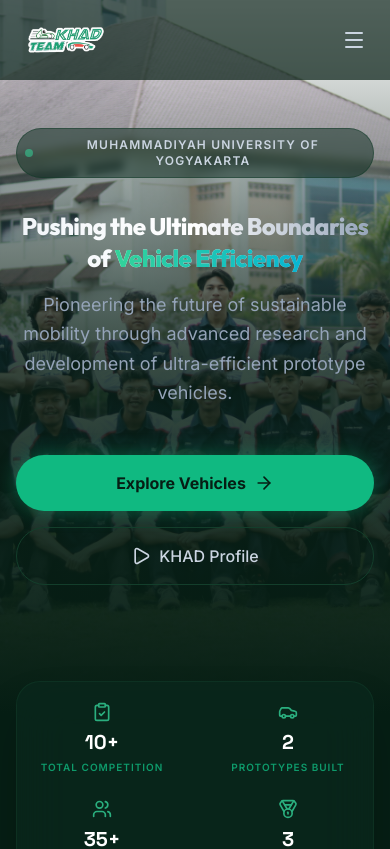
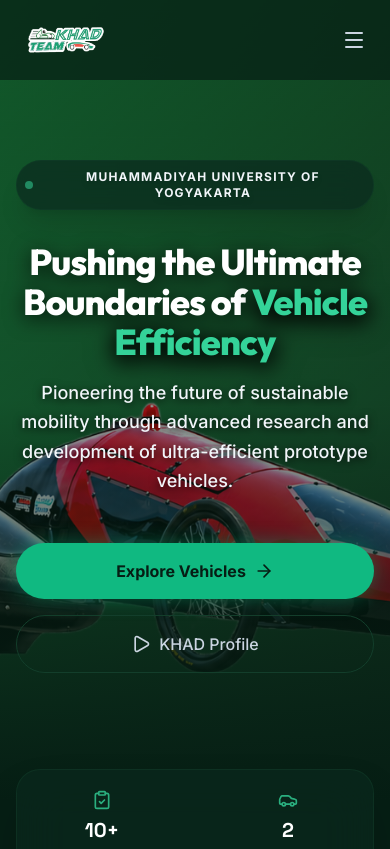
Before and after one commit to Faizaditya-oss/KHAD_web2026, a React (Vite) app: page / in a window 390 px wide. Shown: the top 849 px of the page. Built offline with nearby package versions, Linux system fonts and the light colour scheme.

Commit message:
Change on Landing Page

```diff
--- a/src/pages/Home.jsx
+++ b/src/pages/Home.jsx
@@ -7,7 +7,7 @@
 
 const CountUpComponent = CountUp && typeof CountUp === 'object' && CountUp.default ? CountUp.default : CountUp;
 
-import bgHome from '../assets/bgHome/LandPage.jpg';
+import bgHome from '../assets/bgHome/LP.png';
 import lingsarBg from '../assets/mobil/vision.JPG';
 import arunaBg from '../assets/mobil/DesignBody.jpeg';
 import khadTeamGroup from '../assets/divisions/Managers.jpg';
@@ -50,7 +50,7 @@
     // If the hero background is in view, reveal immediately; otherwise reveal after 1s
     let t = null;
     if (heroInView) {
-      t = setTimeout(() => setHeroVisible(true), 1500); // small delay for nice effect
+      t = setTimeout(() => setHeroVisible(true), 1200); // small delay for nice effect
     } else {
       t = setTimeout(() => setHeroVisible(true), 1000);
     }
@@ -63,24 +63,24 @@
       <section className="relative overflow-hidden pt-32 pb-32">
         {/* Background Image */}
         <div className="absolute inset-0 w-full h-full z-0">
-          <img src={bgHome} alt="Hero Background" className="w-full h-full object-cover opacity-120 mix-blend-luminosity" />
-          <div className="absolute inset-0 bg-gradient-to-b from-transparent via-khad-dark/80 to-khad-dark"></div>
+          <img src={bgHome} alt="Hero Background" className="w-full h-full object-cover object-[center_80%] opacity-100" />
+          <div className="absolute inset-0 bg-gradient-to-b from-black/40 via-khad-dark/40 to-khad-dark"></div>
         </div>
 
-        <div ref={heroRef} className="relative z-10 max-w-7xl mx-auto px-4 sm:px-6 lg:px-8 text-center">
-          <div className="inline-flex items-center gap-2 px-2 py-2 rounded-full border border-khad-border/50 bg-khad-card/50 backdrop-blur-sm mb-8">
+        <div ref={heroRef} className="relative z-10 max-w-7xl mx-auto px-4 sm:px-6 lg:px-8 text-center pt-8">
+          <div className="inline-flex items-center gap-2 px-2 py-2 rounded-full border border-khad-border/50 bg-khad-card/70 backdrop-blur-md mb-8 shadow-xl">
             <span className="flex h-2 w-2 rounded-full bg-emerald-400 animate-pulse"></span>
-            <span className="text-xs font-semibold text-slate-300 tracking-widest uppercase">
+            <span className="text-xs font-bold text-slate-100 tracking-widest uppercase drop-shadow-md">
               Muhammadiyah University of Yogyakarta
             </span>
           </div>
 
-          <h1 className={`text-2xl md:text-6xl font-extrabold text-transparent bg-clip-text bg-gradient-to-r from-slate-100 via-white to-slate-400 mb-4 tracking-tight transition-all duration-700 ease-out ${heroVisible ? 'opacity-100 translate-y-0' : 'opacity-0 translate-y-4'}`}>
+          <h1 className={`text-4xl md:text-6xl font-extrabold text-white mb-4 tracking-tight transition-all duration-700 ease-out drop-shadow-[0_4px_10px_rgba(0,0,0,0.8)] ${heroVisible ? 'opacity-100 translate-y-0' : 'opacity-0 translate-y-4'}`}>
             Pushing the Ultimate Boundaries <br className="hidden md:block" />
-            of <span className="text-transparent bg-clip-text bg-gradient-to-r from-emerald-400 to-cyan-500">Vehicle Efficiency</span>
+            of <span className="text-emerald-400 drop-shadow-[0_4px_10px_rgba(0,0,0,0.8)]">Vehicle Efficiency</span>
           </h1>
 
-          <p className={`max-w-xl mx-auto text-lg md:text-md text-slate-400 mb-12 leading-relaxed transition-all duration-900 ease-out ${heroVisible ? 'opacity-100 translate-y-0' : 'opacity-0 translate-y-4'}`}>
+          <p className={`max-w-xl mx-auto text-lg md:text-xl text-slate-100 font-medium mb-12 leading-relaxed transition-all duration-900 ease-out drop-shadow-[0_2px_4px_rgba(0,0,0,0.8)] ${heroVisible ? 'opacity-100 translate-y-0' : 'opacity-0 translate-y-4'}`}>
             Pioneering the future of sustainable mobility through advanced research
             and development of ultra-efficient prototype vehicles.
           </p>
@@ -194,10 +194,68 @@
         </div>
       </section>
 
+      {/* 3. Featured Vehicles Preview */}
+      <section className="py-24 max-w-7xl mx-auto px-4 sm:px-6 lg:px-8">
+        <div className="text-center mb-10">
+          <h2 className="text-3xl md:text-4xl font-bold text-white mb-2">Our Innovations</h2>
+          <p className="text-slate-400 max-w-4xl mx-auto">Engineering marvels designed to extract the absolute maximum distance from minimum energy.</p>
+        </div>
+
+        <div className="flex flex-col gap-24 mt-16">
+          {/* Electric Prototype - Lingsar EV (Desc Left, Image Right) */}
+          <div className="flex flex-col-reverse md:flex-row items-center gap-12 group">
+            {/* Description (Left) */}
+            <div className="w-full md:w-1/2 flex flex-col items-start justify-center">
+              <div className="inline-flex items-center gap-1.5 px-4 py-2 rounded-full bg-blue-500/10 text-blue-400 text-xs font-bold uppercase tracking-wider mb-6 border border-blue-500/20">
+                <Battery className="w-4 h-4" />
+                Electric Class
+              </div>
+              <h3 className="text-4xl md:text-4xl font-extrabold text-white mb-6 tracking-tight">Lingsar EV 3.0</h3>
+              <p className="text-slate-300 text-md leading-relaxed mb-10">
+                Our flagship electric vehicle, designed with state-of-the-art aerodynamics and an ultra-efficient electric powertrain. Lingsar EV pushes the boundaries of battery-powered mobility.
+              </p>
+              <Link to="/vehicles" state={{ activeTab: 'lingsar' }} className="w-full md:w-auto px-4 py-4 rounded-xl bg-blue-600 hover:bg-blue-500 text-white shadow-[0_0_20px_rgba(59,130,246,0.3)] font-semibold transition-all duration-300 flex items-center justify-center gap-2">
+                View Specifications
+                <MoveRight className="w-5 h-5" />
+              </Link>
+            </div>
+            {/* Image (Right) */}
+            <div className="w-full md:w-1/2 relative flex items-center justify-center min-h-[300px]">
+              <div className="absolute top-1/2 left-1/2 -translate-x-1/2 -translate-y-1/2 w-80 h-80 bg-blue-500/20 rounded-full blur-[100px] pointer-events-none group-hover:bg-blue-500/30 transition-all duration-700"></div>
+              <img src={lingsarImage} alt="Lingsar EV" className="relative z-10 w-full max-w-[500px] h-auto object-contain group-hover:scale-110 group-hover:-translate-y-2 transition-all duration-700 drop-shadow-2xl" />
+            </div>
+          </div>
+
+          {/* ICE/Diesel Prototype - Aruna Diesel (Image Left, Desc Right) */}
+          <div className="flex flex-col md:flex-row items-center gap-12 group">
+            {/* Image (Left) */}
+            <div className="w-full md:w-1/2 relative flex items-center justify-center min-h-[300px] order-1 md:order-none">
+              <div className="absolute top-1/2 left-1/2 -translate-x-1/2 -translate-y-1/2 w-80 h-80 bg-red-500/20 rounded-full blur-[100px] pointer-events-none group-hover:bg-red-500/30 transition-all duration-700"></div>
+              <img src={arunaImage} alt="Aruna Diesel" className="relative z-10 w-full max-w-[600px] scale-110 h-auto object-contain group-hover:scale-125 group-hover:-translate-y-2 transition-all duration-700 drop-shadow-2xl" />
+            </div>
+            {/* Description (Right) */}
+            <div className="w-full md:w-1/2 flex flex-col items-start justify-center order-2 md:order-none">
+              <div className="inline-flex items-center gap-1.5 px-4 py-2 rounded-full bg-red-500/10 text-red-400 text-xs font-bold uppercase tracking-wider mb-6 border border-red-500/20">
+                <Cpu className="w-4 h-4" />
+                Diesel Class
+              </div>
+              <h3 className="text-4xl md:text-4xl font-extrabold text-white mb-6 tracking-tight">Aruna Diesel</h3>
+              <p className="text-slate-300 text-md leading-relaxed mb-10">
+                A masterpiece of internal combustion engineering. Aruna Diesel utilizes advanced tuning and thermal management to squeeze every last drop of energy from its fuel.
+              </p>
+              <Link to="/vehicles" state={{ activeTab: 'aruna' }} className="w-full md:w-auto px-8 py-4 rounded-xl bg-red-600 hover:bg-red-500 text-white shadow-[0_0_20px_rgba(239,68,68,0.3)] font-semibold transition-all duration-300 flex items-center justify-center gap-2">
+                View Specifications
+                <MoveRight className="w-5 h-5" />
+              </Link>
+            </div>
+          </div>
+        </div>
+      </section>
+
       {/* Our Divisions Section */}
       <section className="py-20 max-w-7xl mx-auto px-4 sm:px-6 lg:px-8">
         <div className="text-center mb-14">
-          <p className="text-slate-400 max-w-2xl mx-auto text-lg md:text-md">DIVISIONS of KHAD TEAM</p><hr className="border-violet-500"></hr>
+          <p className="text-slate-400 max-w-2xl mx-auto text-lg md:text-md">Organizational Structure</p><hr className="border-violet-500"></hr>
         </div>
 
         <div className="grid grid-cols-1 md:grid-cols-3 gap-6">
@@ -425,63 +483,6 @@
         </div>
       </section>
 
-      {/* 3. Featured Vehicles Preview */}
-      <section className="py-24 max-w-7xl mx-auto px-4 sm:px-6 lg:px-8">
-        <div className="text-center mb-10">
-          <h2 className="text-3xl md:text-4xl font-bold text-white mb-2">Our Innovations</h2>
-          <p className="text-slate-400 max-w-4xl mx-auto">Engineering marvels designed to extract the absolute maximum distance from minimum energy.</p>
-        </div>
-
-        <div className="flex flex-col gap-24 mt-16">
-          {/* Electric Prototype - Lingsar EV (Desc Left, Image Right) */}
-          <div className="flex flex-col-reverse md:flex-row items-center gap-12 group">
-            {/* Description (Left) */}
-            <div className="w-full md:w-1/2 flex flex-col items-start justify-center">
-              <div className="inline-flex items-center gap-1.5 px-4 py-2 rounded-full bg-blue-500/10 text-blue-400 text-xs font-bold uppercase tracking-wider mb-6 border border-blue-500/20">
-                <Battery className="w-4 h-4" />
-                Electric Class
-              </div>
-              <h3 className="text-4xl md:text-4xl font-extrabold text-white mb-6 tracking-tight">Lingsar EV</h3>
-              <p className="text-slate-300 text-md leading-relaxed mb-10">
-                Our flagship electric vehicle, designed with state-of-the-art aerodynamics and an ultra-efficient electric powertrain. Lingsar EV pushes the boundaries of battery-powered mobility.
-              </p>
-              <Link to="/vehicles" state={{ activeTab: 'lingsar' }} className="w-full md:w-auto px-4 py-4 rounded-xl bg-blue-600 hover:bg-blue-500 text-white shadow-[0_0_20px_rgba(59,130,246,0.3)] font-semibold transition-all duration-300 flex items-center justify-center gap-2">
-                View Specifications
-                <MoveRight className="w-5 h-5" />
-              </Link>
-            </div>
-            {/* Image (Right) */}
-            <div className="w-full md:w-1/2 relative flex items-center justify-center min-h-[300px]">
-              <div className="absolute top-1/2 left-1/2 -translate-x-1/2 -translate-y-1/2 w-80 h-80 bg-blue-500/20 rounded-full blur-[100px] pointer-events-none group-hover:bg-blue-500/30 transition-all duration-700"></div>
-              <img src={lingsarImage} alt="Lingsar EV" className="relative z-10 w-full max-w-[500px] h-auto object-contain group-hover:scale-110 group-hover:-translate-y-2 transition-all duration-700 drop-shadow-2xl" />
-            </div>
-          </div>
-
-          {/* ICE/Diesel Prototype - Aruna Diesel (Image Left, Desc Right) */}
-          <div className="flex flex-col md:flex-row items-center gap-12 group">
-            {/* Image (Left) */}
-            <div className="w-full md:w-1/2 relative flex items-center justify-center min-h-[300px] order-1 md:order-none">
-              <div className="absolute top-1/2 left-1/2 -translate-x-1/2 -translate-y-1/2 w-80 h-80 bg-red-500/20 rounded-full blur-[100px] pointer-events-none group-hover:bg-red-500/30 transition-all duration-700"></div>
-              <img src={arunaImage} alt="Aruna Diesel" className="relative z-10 w-full max-w-[600px] scale-110 h-auto object-contain group-hover:scale-125 group-hover:-translate-y-2 transition-all duration-700 drop-shadow-2xl" />
-            </div>
-            {/* Description (Right) */}
-            <div className="w-full md:w-1/2 flex flex-col items-start justify-center order-2 md:order-none">
-              <div className="inline-flex items-center gap-1.5 px-4 py-2 rounded-full bg-red-500/10 text-red-400 text-xs font-bold uppercase tracking-wider mb-6 border border-red-500/20">
-                <Cpu className="w-4 h-4" />
-                Diesel Class
-              </div>
-              <h3 className="text-4xl md:text-4xl font-extrabold text-white mb-6 tracking-tight">Aruna Diesel</h3>
-              <p className="text-slate-300 text-md leading-relaxed mb-10">
-                A masterpiece of internal combustion engineering. Aruna Diesel utilizes advanced tuning and thermal management to squeeze every last drop of energy from its fuel.
-              </p>
-              <Link to="/vehicles" state={{ activeTab: 'aruna' }} className="w-full md:w-auto px-8 py-4 rounded-xl bg-red-600 hover:bg-red-500 text-white shadow-[0_0_20px_rgba(239,68,68,0.3)] font-semibold transition-all duration-300 flex items-center justify-center gap-2">
-                View Specifications
-                <MoveRight className="w-5 h-5" />
-              </Link>
-            </div>
-          </div>
-        </div>
-      </section>
 
 
 
```
Also changed, not shown: src/pages/About.jsx (+5 -5 lines), src/assets/bgHome/LP.png (added). Lines whose indentation alone changed are shown as unchanged.
